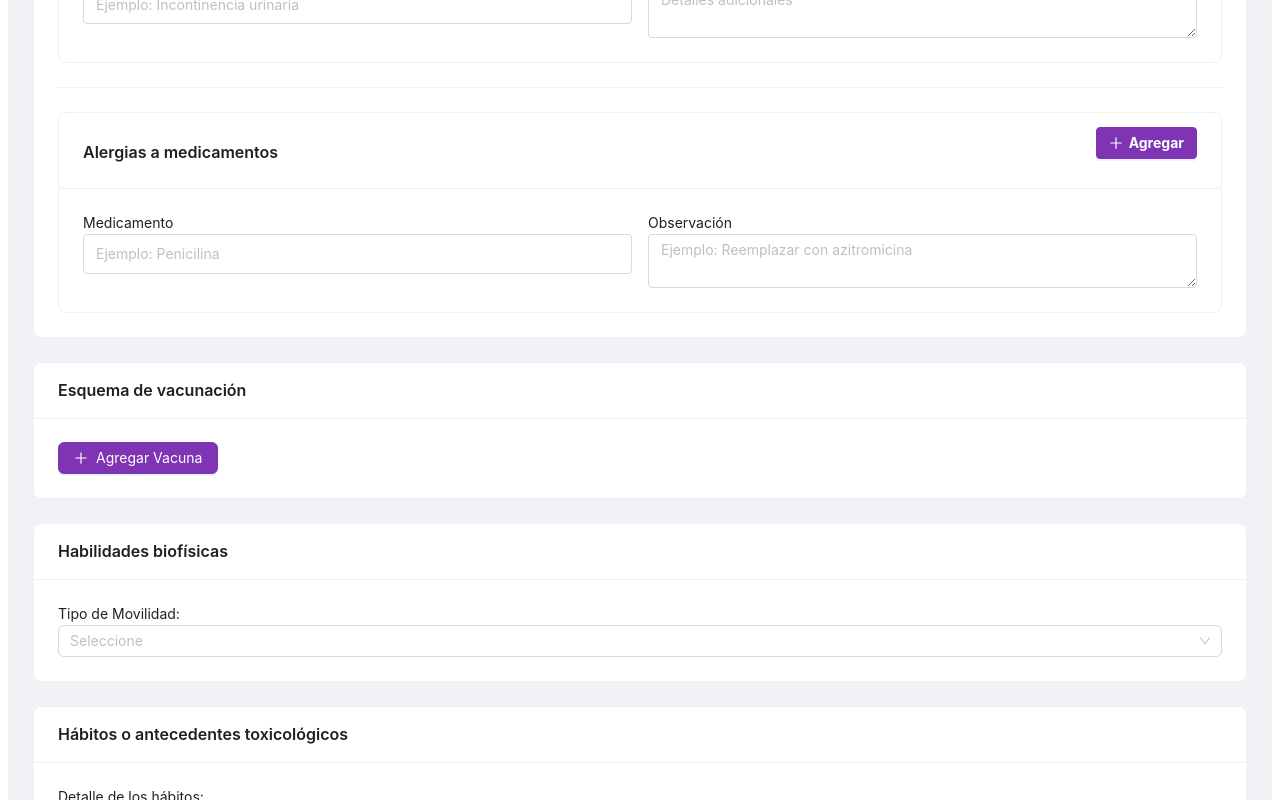
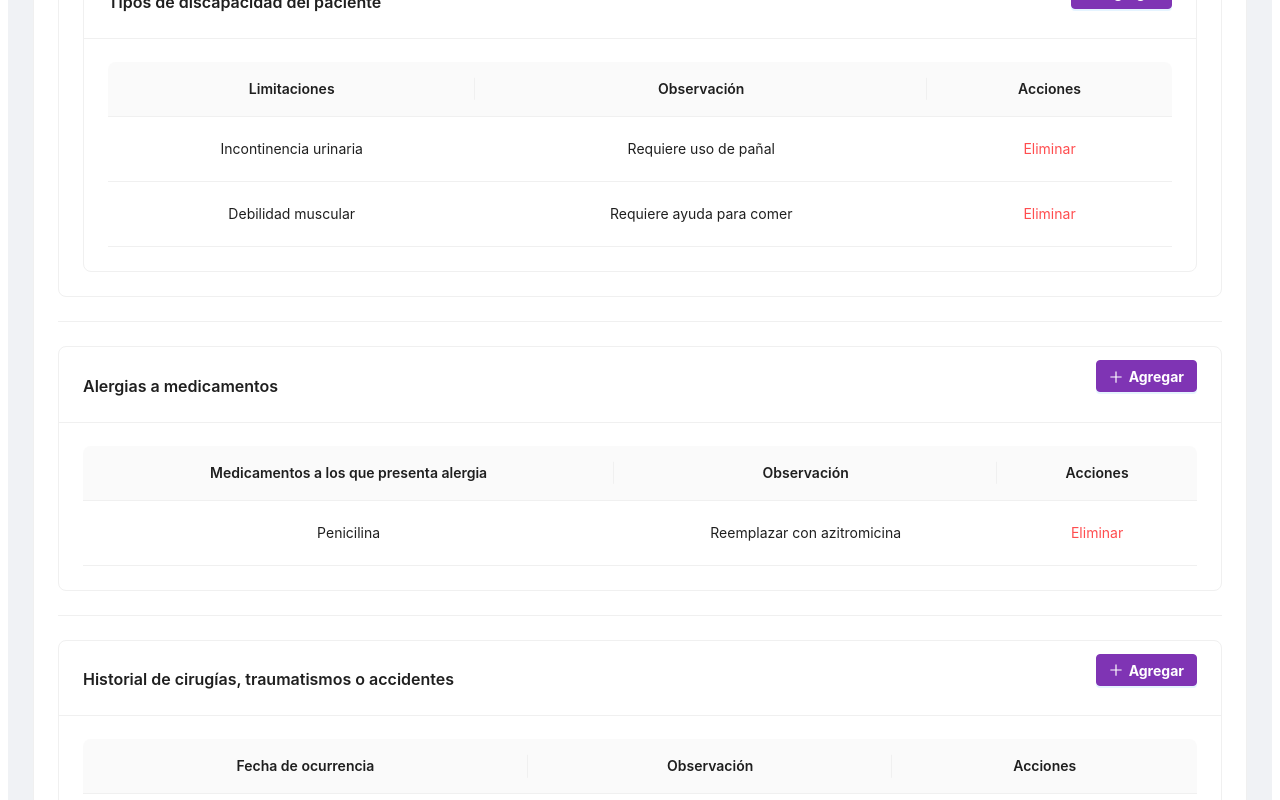
Before and after one commit to Davidvera27/CareLink, a React (Create React App) app in the folder frontend/: page /detalles-usuario/historia-clinica/1 in a window 1280 px wide. Shown: the part 2820-3620 px from the top of the page. Built offline with nearby package versions, Linux system fonts and the light colour scheme; sample sign-in values are in the browser's storage.

Commit message:
Update HistoriaClinica.js

```diff
--- a/frontend/src/components/HistoriaClinica.js
+++ b/frontend/src/components/HistoriaClinica.js
@@ -381,13 +381,11 @@ const HistoriaClinica = () => {
 
       <Divider />
 
-      {/* Estructura del Formulario */}
       <Form layout="vertical">
         <Form.Item
           label={<span className="form-title">Seleccione los tipos de discapacidad</span>}
           className="vertical-form-item"
         >
-          {/* Checkboxes agrupados en frames */}
           <Checkbox.Group style={{ display: "flex", flexDirection: "column", gap: "8px" }}>
             <div className="frame">
               <Checkbox value="fisica">
@@ -414,7 +412,6 @@ const HistoriaClinica = () => {
           </Checkbox.Group>
         </Form.Item>
 
-        {/* Campos de entrada adicionales */}
         <Row gutter={16}>
           <Col span={12}>
             <Form.Item
@@ -453,20 +450,60 @@ const HistoriaClinica = () => {
         </div>
       }
     >
-      <Row gutter={16}>
-        <Col span={12}>
-          <label>
-            Limitación
-            <Input placeholder="Ejemplo: Incontinencia urinaria" />
-          </label>
-        </Col>
-        <Col span={12}>
-          <label>
-            Observación
-            <Input.TextArea placeholder="Detalles adicionales" />
-          </label>
-        </Col>
-      </Row>
+      {/* Tarjeta secundaria dentro del formulario */}
+      <Card
+        className="secondary-card"
+        bordered
+        title={
+          <div className="table-header">
+            <Title level={5}>Tipos de discapacidad del paciente</Title>
+            <Button type="primary" icon={<PlusOutlined />} className="add-button">
+              Agregar
+            </Button>
+          </div>
+        }
+      >
+        <Table
+          className="limitaciones-table"
+          columns={[
+            {
+              title: "Limitaciones",
+              dataIndex: "limitacion",
+              key: "limitacion",
+              align: "center",
+            },
+            {
+              title: "Observación",
+              dataIndex: "observacion",
+              key: "observacion",
+              align: "center",
+            },
+            {
+              title: "Acciones",
+              key: "acciones",
+              align: "center",
+              render: (_, record) => (
+                <Button type="link" danger>
+                  Eliminar
+                </Button>
+              ),
+            },
+          ]}
+          dataSource={[
+            {
+              key: "1",
+              limitacion: "Incontinencia urinaria",
+              observacion: "Requiere uso de pañal",
+            },
+            {
+              key: "2",
+              limitacion: "Debilidad muscular",
+              observacion: "Requiere ayuda para comer",
+            },
+          ]}
+          pagination={false}
+        />
+      </Card>
     </Card>
 
     <Divider />
@@ -484,23 +521,97 @@ const HistoriaClinica = () => {
         </div>
       }
     >
-      <Row gutter={16}>
-        <Col span={12}>
-          <label>
-            Medicamento
-            <Input placeholder="Ejemplo: Penicilina" />
-          </label>
-        </Col>
-        <Col span={12}>
-          <label>
-            Observación
-            <Input.TextArea placeholder="Ejemplo: Reemplazar con azitromicina" />
-          </label>
-        </Col>
-      </Row>
+      <Table
+        className="alergias-table"
+        columns={[
+          {
+            title: "Medicamentos a los que presenta alergia",
+            dataIndex: "medicamento",
+            key: "medicamento",
+            align: "center",
+          },
+          {
+            title: "Observación",
+            dataIndex: "observacion",
+            key: "observacion",
+            align: "center",
+          },
+          {
+            title: "Acciones",
+            key: "acciones",
+            align: "center",
+            render: (_, record) => (
+              <Button type="link" danger>
+                Eliminar
+              </Button>
+            ),
+          },
+        ]}
+        dataSource={[
+          {
+            key: "1",
+            medicamento: "Penicilina",
+            observacion: "Reemplazar con azitromicina",
+          },
+        ]}
+        pagination={false}
+      />
+    </Card>
+
+    <Divider />
+
+        {/* Formulario 4: Historial de cirugías, traumatismos o accidentes */}
+        <Card
+      className="terciaria-card"
+      bordered
+      title={
+        <div className="table-header">
+          <Title level={5}>Historial de cirugías, traumatismos o accidentes</Title>
+          <Button type="primary" icon={<PlusOutlined />} className="add-button">
+            Agregar
+          </Button>
+        </div>
+      }
+    >
+      <Table
+        className="historial-table"
+        columns={[
+          {
+            title: "Fecha de ocurrencia",
+            dataIndex: "fecha",
+            key: "fecha",
+            align: "center",
+          },
+          {
+            title: "Observación",
+            dataIndex: "observacion",
+            key: "observacion",
+            align: "center",
+          },
+          {
+            title: "Acciones",
+            key: "acciones",
+            align: "center",
+            render: (_, record) => (
+              <Button type="link" danger>
+                Eliminar
+              </Button>
+            ),
+          },
+        ]}
+        dataSource={[
+          {
+            key: "1",
+            fecha: "10/11/1998",
+            observacion: "Apendicectomía",
+          },
+        ]}
+        pagination={false}
+      />
     </Card>
   </div>
 </Card>
+
 
 
 
```
